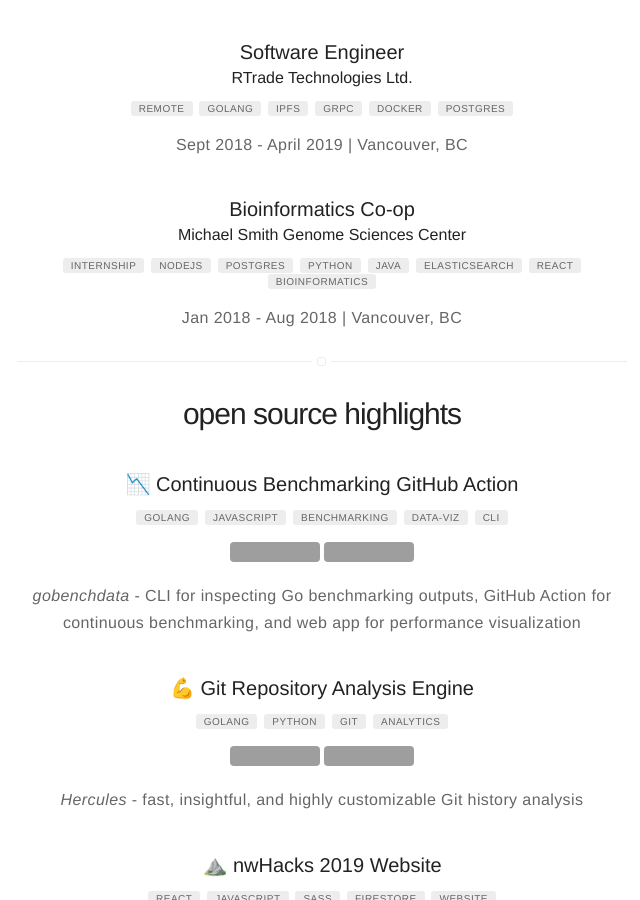
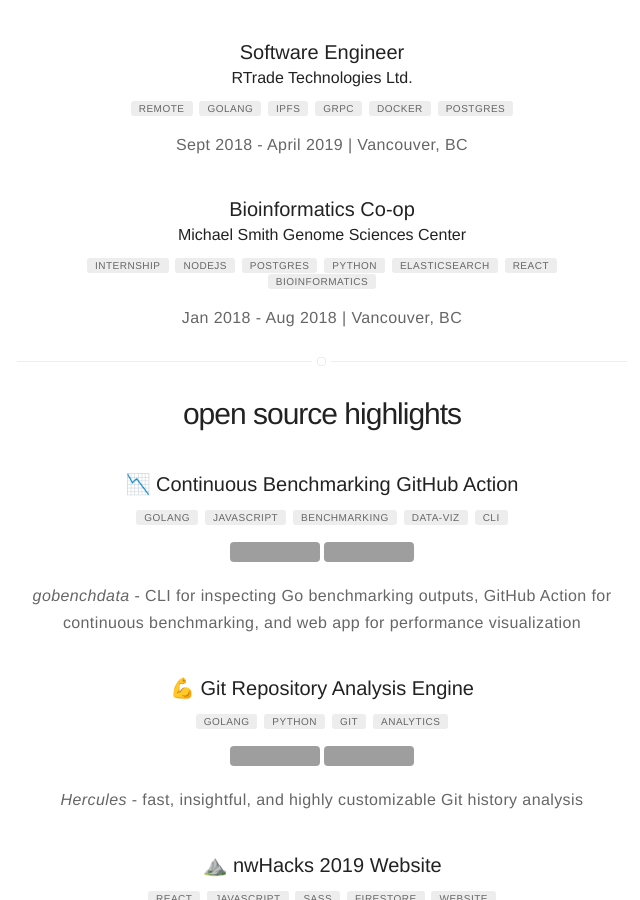
Before and after one commit to bobheadxi/bobheadxi.github.io, a Jekyll site: the page built from index.html, in a window 1280 px wide and 900 px high, scrolled down 764 px, cut to the strip 0-900 px from the top of the window. Shown: the whole strip, without its empty margins (318-958 px from the left). Built offline with Jekyll 4.4.1, drawn with Linux system fonts in a browser that asks for light colours; emoji names are drawn with the system emoji font; grey boxes are pictures that could not be loaded.

Commit message:
remove java from bcgsc

```diff
--- a/_posts/2018-1-8-bcgsc.md
+++ b/_posts/2018-1-8-bcgsc.md
@@ -7,7 +7,6 @@ tag:
 - nodejs
 - postgres
 - python
-- java
 - elasticsearch
 - react
 - bioinformatics
```
